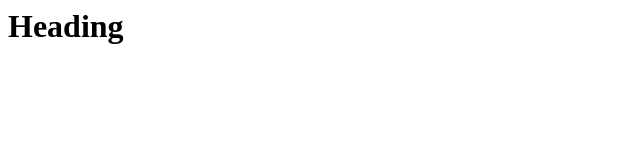
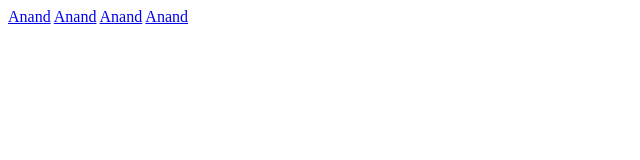
Before and after one commit to akyhcs/Tea_Station_Project, a plain HTML site: page index.html in a window 1280 px wide. Shown: the whole page, without its empty margins (0-640 px from the left). Drawn offline with Linux system fonts and the light colour scheme.

Commit message:
Update index.html

```diff
--- a/index.html
+++ b/index.html
@@ -1,6 +1,15 @@
-
-<html>
-  <body>
-    <h1>Heading</h1>
-    </body>
-  </html>
+<!DOCTYPE html>
+<html lang="en">
+<head>
+  <meta charset="UTF-8">
+  <meta name="viewport" content="width=device-width, initial-scale=1.0">
+  <meta http-equiv="X-UA-Compatible" content="ie=edge">
+  <title>Document</title>
+</head>
+<body>
+  <a href="#">Anand</a>
+  <a href="#">Anand</a>
+  <a href="#">Anand</a>
+  <a href="#">Anand</a>
+</body>
+</html>
```
